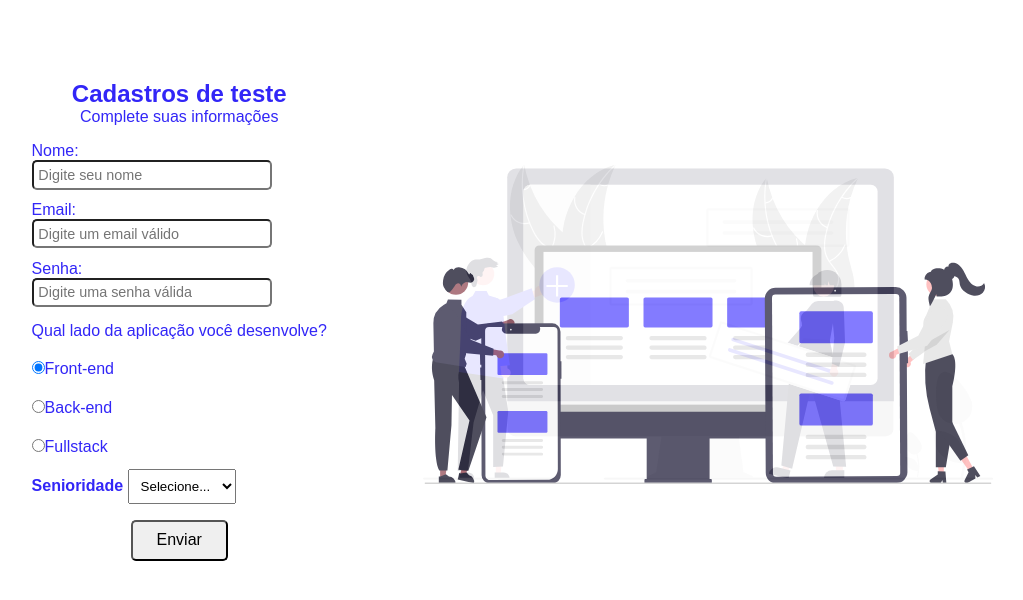
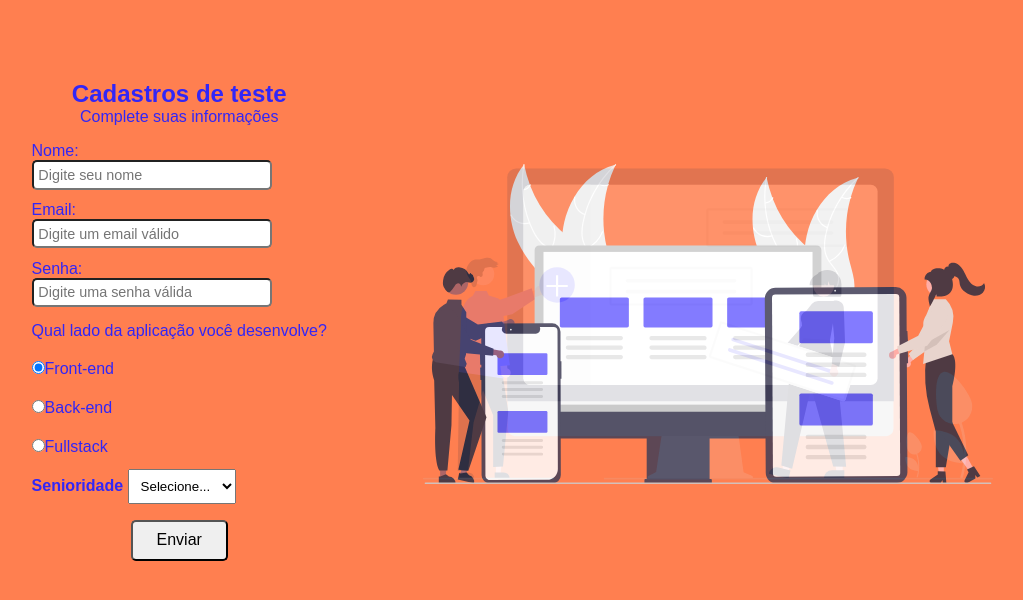
Before and after one commit to AntonyGaetano/Validando-Formulario-Via-Javascript, a plain HTML site: page index.html in a window 1280 px wide. Shown: the whole page, without its empty margins (110-1133 px from the left). Drawn offline with Linux system fonts and the light colour scheme.

Commit message:
Update style.css

```diff
--- a/style.css
+++ b/style.css
@@ -1,7 +1,7 @@
 *{padding:0; margin:0; box-sizing: border-box;}
 
 body{
-    background-color: white;
+    background-color:coral;
     font-family: sans-serif;
     font-size: 1em;
     color: #3226F7;
```
